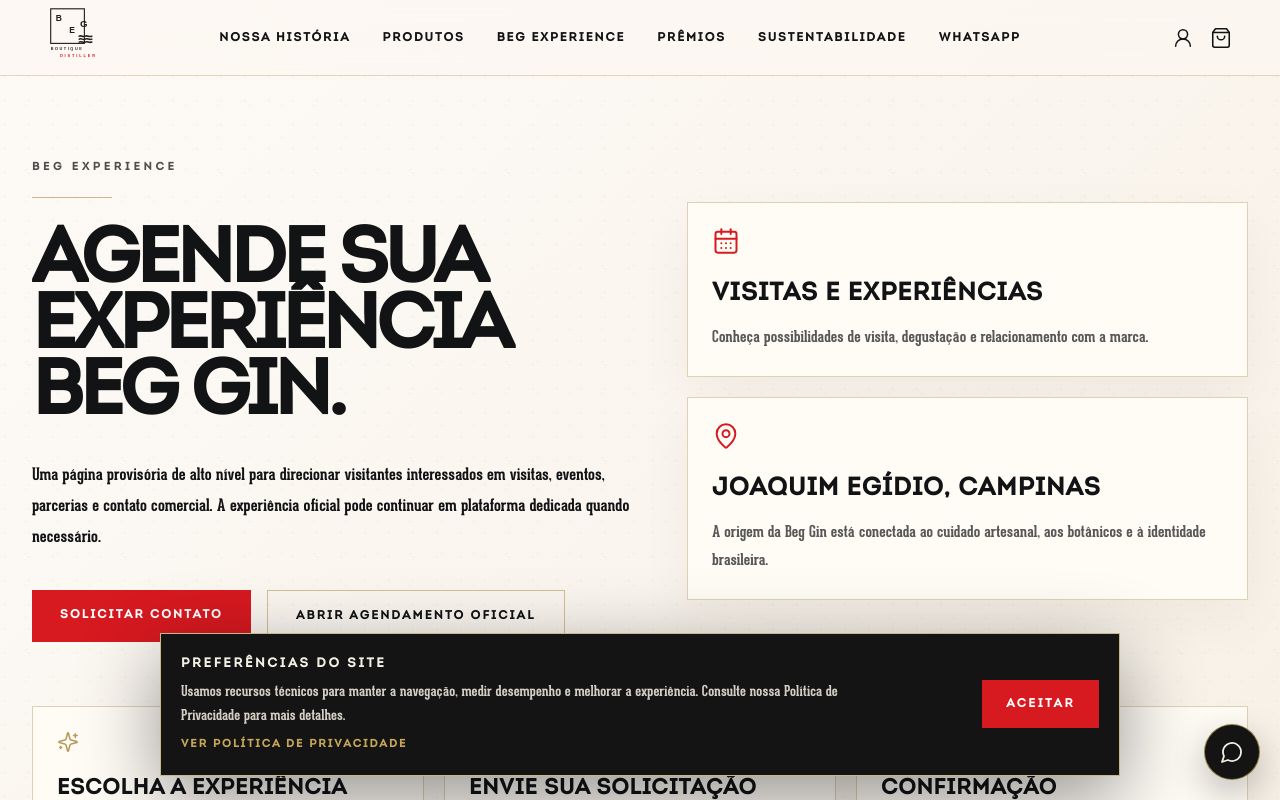
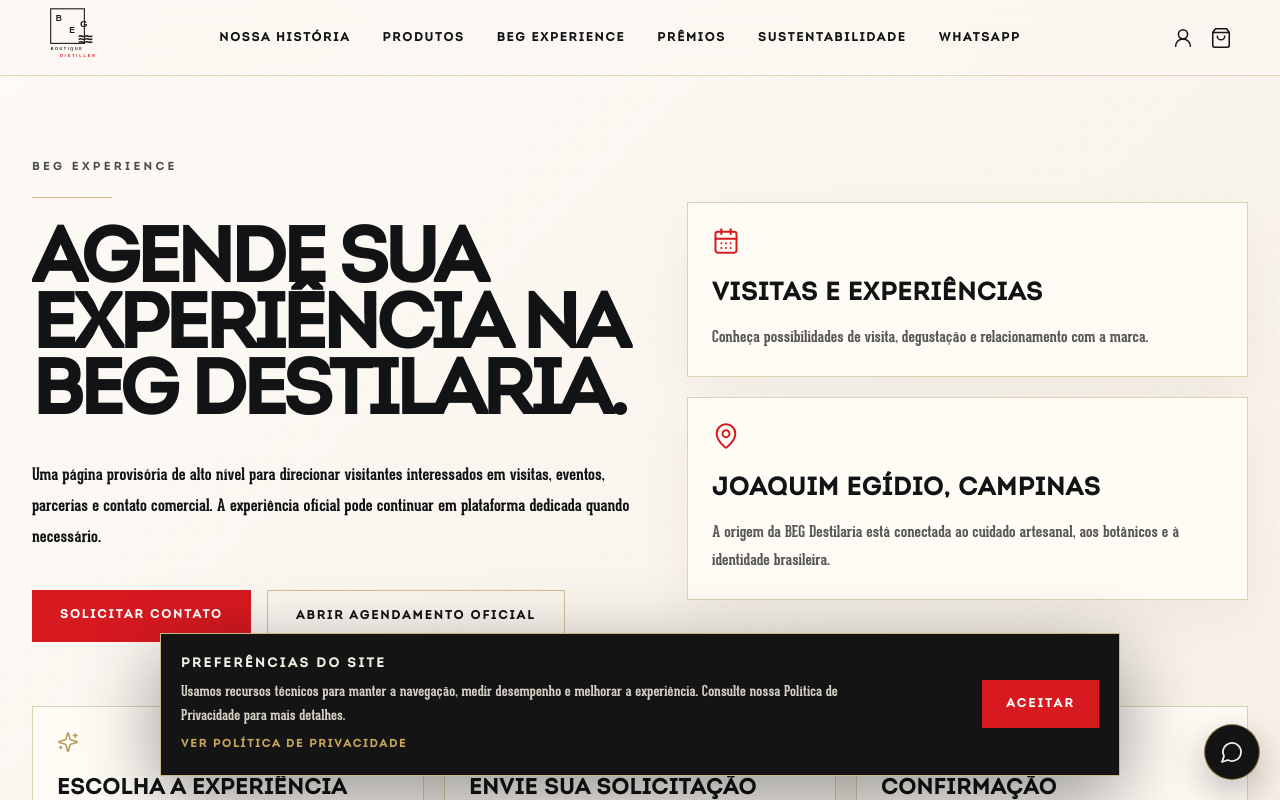
Before and after one commit to Tehkne-Solutions/beggin, a Next.js app: page /agendamento in a window 1280 px wide. Shown: the top 800 px of the page. Built offline with nearby package versions, Linux system fonts and the light colour scheme.

Commit message:
fix: update scheduling page brand naming

```diff
--- a/src/app/agendamento/page.tsx
+++ b/src/app/agendamento/page.tsx
@@ -5,8 +5,8 @@
 import { Footer } from '@/components/layout/Footer';
 
 export const metadata: Metadata = {
-  title: 'Agendamento | Beg Gin',
-  description: 'Agende uma experiência Beg Gin e conheça a destilaria em Joaquim Egídio, Campinas.',
+  title: 'Beg Experience | BEG Destilaria',
+  description: 'Agende uma experiência na BEG Destilaria e conheça a destilaria em Joaquim Egídio, Campinas.',
 };
 
 const steps = [
@@ -25,7 +25,7 @@
             <div>
               <p className="font-serifDisplay text-[11px] font-bold uppercase tracking-[0.34em] text-beggin-ink/75">Beg Experience</p>
               <div className="mt-5 h-px w-20 bg-beggin-gold/70" />
-              <h1 className="mt-8 font-serifDisplay text-[clamp(3.4rem,6vw,7rem)] font-semibold uppercase leading-[0.86] tracking-[-0.05em]">Agende sua experiência Beg Gin.</h1>
+              <h1 className="mt-8 font-serifDisplay text-[clamp(3.4rem,6vw,7rem)] font-semibold uppercase leading-[0.86] tracking-[-0.05em]">Agende sua experiência na BEG Destilaria.</h1>
               <p className="mt-8 max-w-[720px] text-[1.06rem] leading-[1.85] text-beggin-ink/72">Uma página provisória de alto nível para direcionar visitantes interessados em visitas, eventos, parcerias e contato comercial. A experiência oficial pode continuar em plataforma dedicada quando necessário.</p>
               <div className="mt-9 flex flex-wrap gap-4">
                 <Link href="/contato" className="inline-flex bg-beggin-red px-7 py-4 font-serifDisplay text-[12px] font-bold uppercase tracking-[0.18em] text-white transition hover:bg-beggin-ink">Solicitar contato</Link>
@@ -41,7 +41,7 @@
               <article className="border border-[#c7b889]/60 bg-[#FFFCF6] p-6 shadow-[0_18px_50px_rgba(54,43,25,0.05)]">
                 <MapPin className="text-beggin-red" size={28} strokeWidth={1.7} />
                 <h2 className="mt-5 font-serifDisplay text-[1.55rem] font-bold uppercase tracking-[0.04em]">Joaquim Egídio, Campinas</h2>
-                <p className="mt-3 text-[1rem] leading-[1.75] text-beggin-ink/70">A origem da Beg Gin está conectada ao cuidado artesanal, aos botânicos e à identidade brasileira.</p>
+                <p className="mt-3 text-[1rem] leading-[1.75] text-beggin-ink/70">A origem da BEG Destilaria está conectada ao cuidado artesanal, aos botânicos e à identidade brasileira.</p>
               </article>
             </div>
           </div>
```
